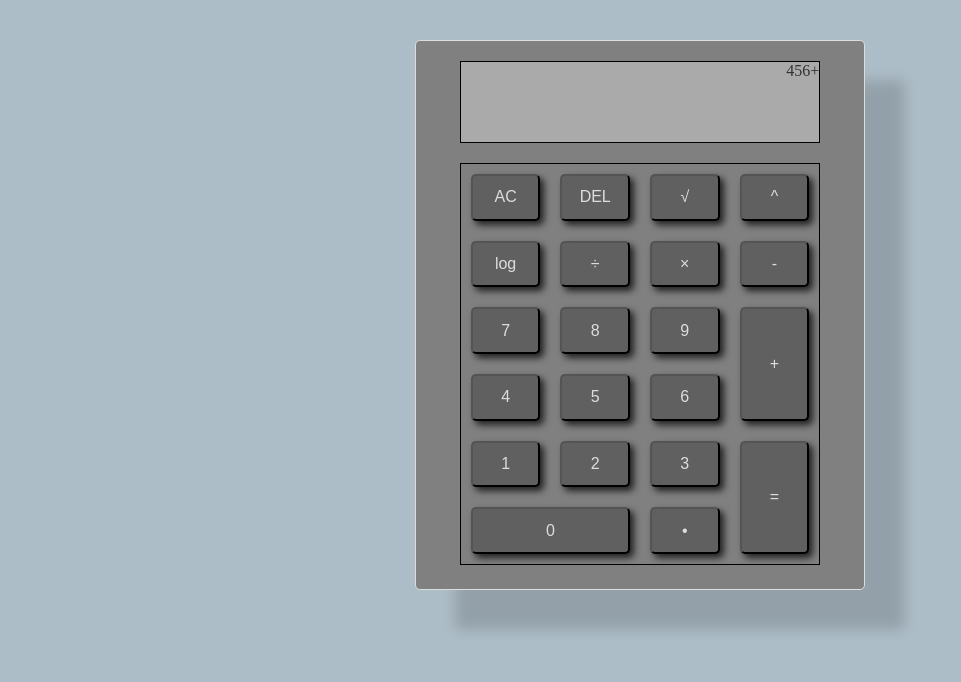
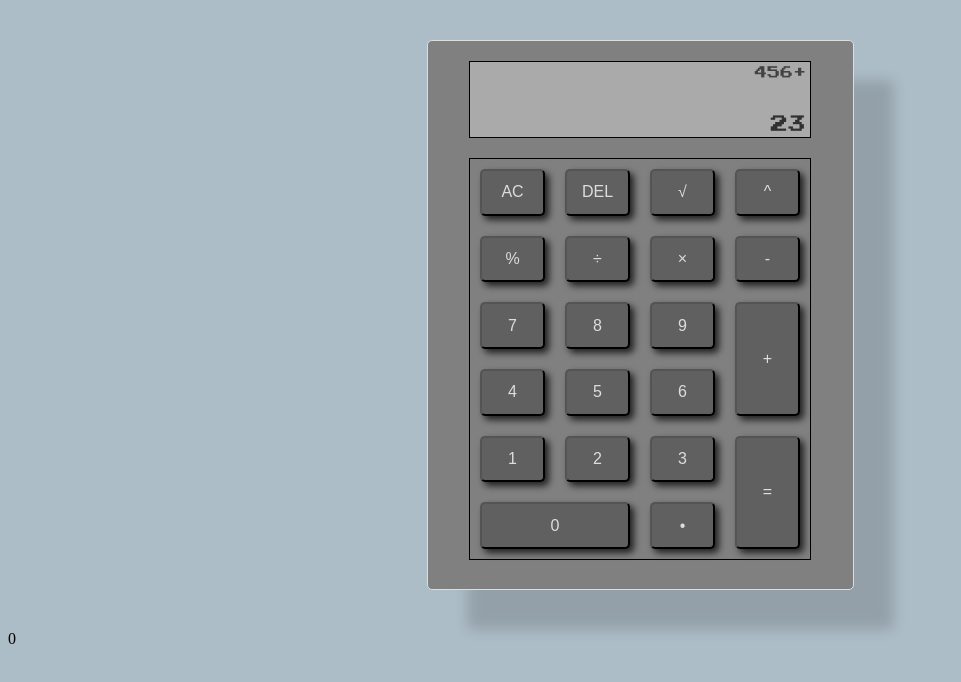
Before and after one commit to TymoteuszStr/simple_calculator, a plain HTML site: page index.html in a window 1280 px wide. Shown: the whole page, without its empty margins (0-961 px from the left). Drawn offline with Linux system fonts and the light colour scheme.

Commit message:
fresh start

```diff
--- a/index.html
+++ b/index.html
@@ -9,7 +9,7 @@
     <meta http-equiv="X-UA-Compatible" content="IE=edge,chrome=1">
 
     <link rel="stylesheet" href="style/main.css">
-
+    <link href="https://fonts.googleapis.com/css2?family=Press+Start+2P&display=swap" rel="stylesheet">
 
     <!--[if lt IE 9]>
 	<script src="//cdnjs.cloudflare.com/ajax/libs/html5shiv/3.7.3/html5shiv.min.js"></script>
@@ -23,34 +23,34 @@
         <div class="container">
             <div  class="result">
                 <div class ="first_operation">456+</div>
-                <input type="text" class ="second_operation"></input>
+                <div class ="second_operation">23</div>
             </div>
              <div class="num-container">
                  <button class="ac">AC</button>
                  <button class="del">DEL</button>
                  <button class="operation">&radic;</button>
                  <button class="pow">^</button>
-                 <button class="operation">log</button>
-                 <button class="operation" name="divide">&divide;</button>
-                 <button class="operation" name="times">&times;</button>
-                 <button class="operation" name="minus">-</button>
-                 <button class="num" name="n7">7</button>
-                 <button class="num" name="n8">8</button>
-                 <button class="num" name="n9">9</button>
-                 <button class="num" name="n4">4</button>
-                 <button class="num" name="n5">5</button>
-                 <button class="num" name="n6">6</button>
-                 <button class="num" name="n1">1</button>
-                 <button class="num" name="n2">2</button>
-                 <button class="num" name="n3">3</button>
-                 <button class="num" name="dot">&bullet;</button>
-                 <button class="num zero" name="n0">0</button>
-                 <button class="equal enter" name="enter">=</button>
-                 <button class="operation plus" name="plus">+</button>
+                 <button class="operation">%</button>
+                 <button class="operation" >&divide;</button>
+                 <button class="operation" >&times;</button>
+                 <button class="operation" >-</button>
+                 <button class="num" >7</button>
+                 <button class="num" >8</button>
+                 <button class="num" >9</button>
+                 <button class="num" >4</button>
+                 <button class="num" >5</button>
+                 <button class="num" >6</button>
+                 <button class="num" >1</button>
+                 <button class="num" >2</button>
+                 <button class="num" >3</button>
+                 <button class="num" >&bullet;</button>
+                 <button class="num zero">0</button>
+                 <button class="equal enter">=</button>
+                 <button class="operation plus">+</button>
              </div>
         </div>
     </main>
 
     <script src="js/calc.js"></script>
 </body>
-</html>
+</html>0
--- a/js/calc.js
+++ b/js/calc.js
@@ -1,3 +1,6 @@
-var digital = document.querySelector('input.result');
-var num = document.querySelectorAll('button.num');
-var toggler = false;
+let toggler = false;
+
+const digitalFirst = document.querySelector('.first_operation');
+const digitalSecond = document.querySelector('.second_operation');
+const operationBtn = document.querySelectorAll('.operation');
+const numBtn= document.querySelectorAll('.num')
--- a/style/main.css
+++ b/style/main.css
@@ -3,7 +3,7 @@ body{
     box-sizing: border-box;
 }
 .container{
-    width: 450px;
+    width: 427px;
     height: 550px;
     border: 1px solid #dddddd;
     margin-left: auto;
@@ -18,9 +18,10 @@ body{
     border-radius: 5px;
     background-color: #808080;
 }
+
 .result{
     width: 80%;
-    height: 80px;
+    height: 75px;
     margin-left:auto;
     margin-right: auto;
     margin-top:20px;
@@ -29,23 +30,20 @@ body{
     display: flex;
     flex-direction: column;
     justify-content: space-between;
+    font-family: 'Press Start 2P', cursive;
+    color:#303030;
 
 }
 .first_operation{
     text-align: right;
-    align-items: flex-start;
-    opacity: .7;
-
+    opacity: .85;
+    font-size: .8em;
+    padding: 4px;
 }
-input.second_operation{
-    box-sizing: border-box;
-    align-items: flex-end;
-    display: flex;
-    border: none;
-    background-color: #aaaaaa;
+.second_operation{
     text-align: right;
-    width: 100%;
-    font-size: 22px;
+    font-size: 1.1em;
+    padding: 4px;
 }
 .num-container{
     width: 80%;
```
